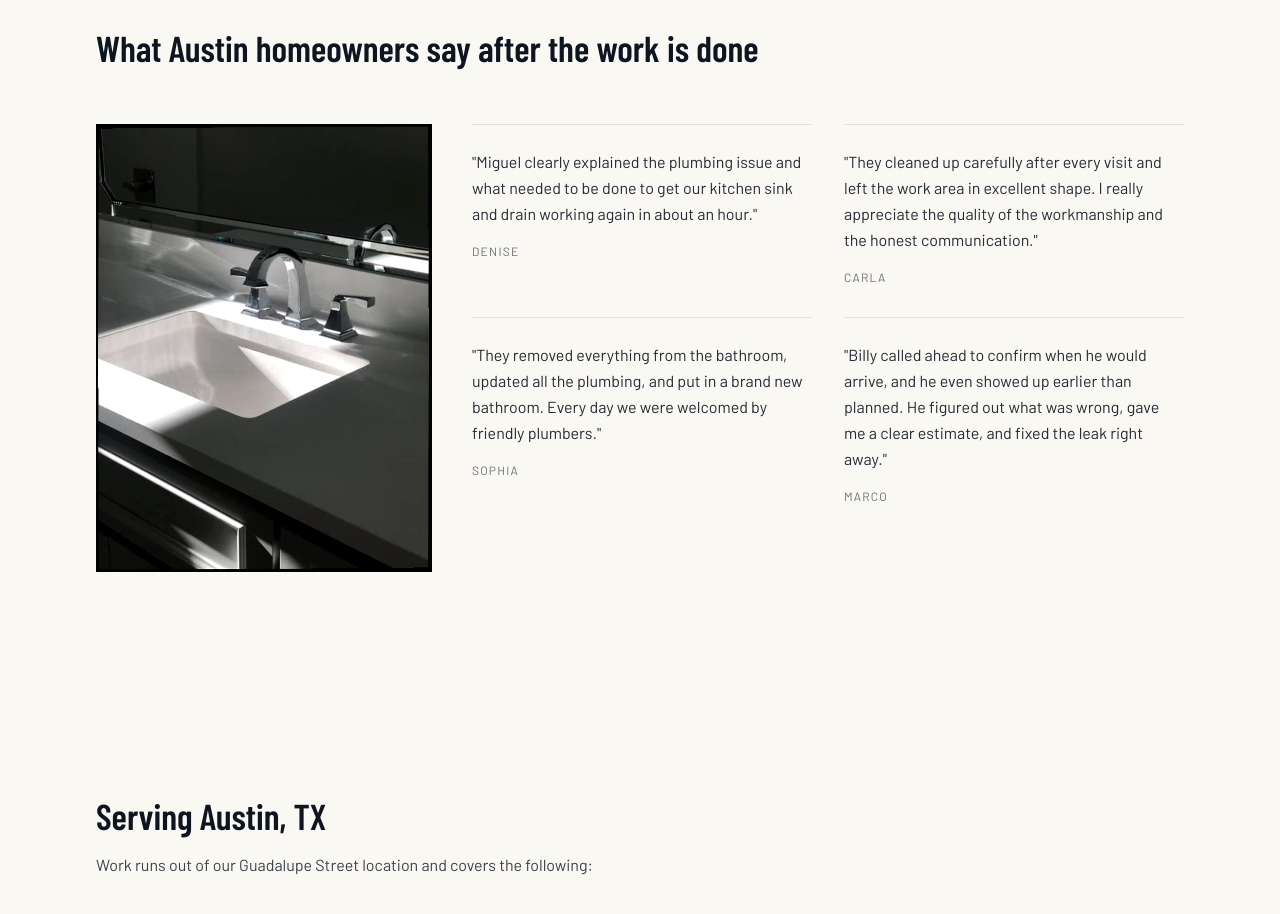
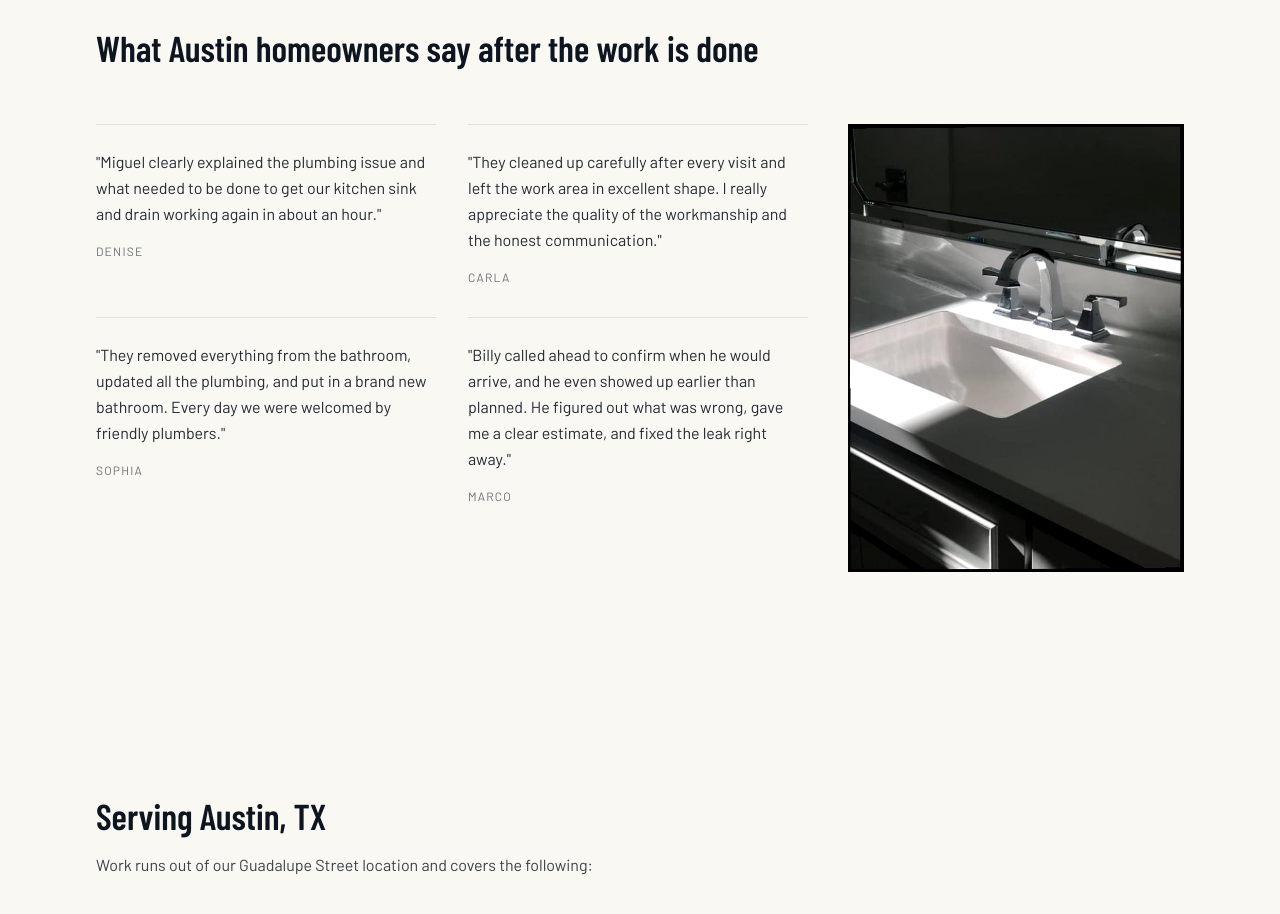
Before and after one commit to thesitesmith/BENCH3-0048---Mendez-Family-Plumbing-Electrical, a Next.js app: page / in a window 1280 px wide. Shown: the part 2780-3694 px from the top of the page. Built offline with nearby package versions, Linux system fonts and the light colour scheme.

Commit message:
Fix components/Testimonials.tsx

```diff
--- a/components/Testimonials.tsx
+++ b/components/Testimonials.tsx
@@ -26,7 +26,16 @@ export default function Testimonials() {
         <h2 className="text-3xl md:text-4xl font-heading text-brand-text">What Austin homeowners say after the work is done</h2>
 
         <div className="mt-10 lg:mt-14 grid lg:grid-cols-3 gap-10 items-start">
-          <div className="relative overflow-hidden aspect-[3/4] w-full max-w-[653px] mx-auto lg:mx-0 h-full min-h-[420px] lg:col-span-1">
+          <div className="order-2 lg:order-1 lg:col-span-2 grid sm:grid-cols-2 gap-8">
+            {quotes.map((q) => (
+              <div key={q.name} className="border-t border-brand-text/10 pt-6">
+                <p className="text-brand-text/90 leading-relaxed max-w-prose">"{q.text}"</p>
+                <p className="mt-4 text-xs uppercase tracking-widest text-brand-text/60">{q.name}</p>
+              </div>
+            ))}
+          </div>
+
+          <div className="order-1 lg:order-2 relative overflow-hidden aspect-[3/4] w-full max-w-[653px] mx-auto lg:mx-0 h-full min-h-[420px] lg:col-span-1">
             <Image
               src="/images/gallery-2.jpg"
               alt="Close-up of finished plumbing fixture work by Mendez Family Plumbing & Electrical"
@@ -35,15 +44,6 @@ export default function Testimonials() {
               className="object-cover object-top saturate-[.95] contrast-[1.03]"
             />
           </div>
-
-          <div className="lg:col-span-2 grid sm:grid-cols-2 gap-8">
-            {quotes.map((q) => (
-              <div key={q.name} className="border-t border-brand-text/10 pt-6">
-                <p className="text-brand-text/90 leading-relaxed max-w-prose">"{q.text}"</p>
-                <p className="mt-4 text-xs uppercase tracking-widest text-brand-text/60">{q.name}</p>
-              </div>
-            ))}
-          </div>
         </div>
       </div>
     </section>
```
